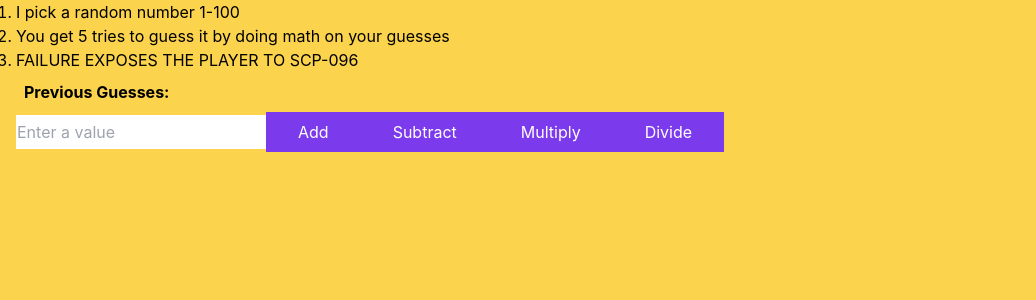
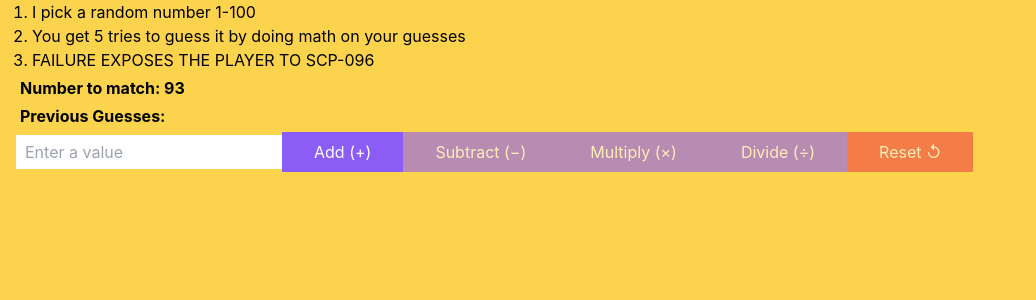
Before and after one commit to thebeyondr/number-guesser-carnival, a React (Create React App) app: page / in a window 1280 px wide. Shown: the top 300 px of the page, without its empty margins (0-1036 px from the left). Built offline with nearby package versions, Linux system fonts and the light colour scheme.

Commit message:
Add random number to guess, add reset game, add UI improvements and elements

```diff
--- a/src/App.js
+++ b/src/App.js
@@ -3,11 +3,14 @@ import { useState } from 'react';
 import { ethers } from 'ethers';
 import Guesser from './artifacts/contracts/Guesser.sol/Guesser.json';
 
-const guesserAddress = '0xe7f1725E7734CE288F8367e1Bb143E90bb3F0512';
+const guesserAddress = '0x9E545E3C0baAB3E08CdfD552C960A1050f373042';
+const numberToGuess = Math.floor(Math.random() * (100 - 1) + 1);
 
 function App() {
-    const [guesses, addGuess] = useState([]);
+    const [guesses, setGuesses] = useState([]);
     const [numBy, setNumByValue] = useState('');
+    const [_firstGuess, setFirstGuess] = useState(false);
+    const [_gameEnded, setGameEnded] = useState(false);
 
     // Request Metamask access
     async function requestAccount() {
@@ -25,8 +28,11 @@ function App() {
         );
         try {
             const data = await contract.getGuess();
-            addGuess((arr) => [...arr, data]);
+            setGuesses((arr) => [...arr, data]);
+            if (_firstGuess === false) setFirstGuess(true);
+            if (guesses.length === 4) setGameEnded(true);
             console.log('data:', data);
+            console.log('guesses', guesses);
         } catch (error) {
             console.error(error);
         }
@@ -43,6 +49,8 @@ function App() {
     // One guess function to rule them all
     async function guessBy(type) {
         if (!numBy) return;
+        if (isNaN(parseInt(numBy))) return;
+        if (numBy < 1 || numBy > 100) return;
         if (typeof window.ethereum === 'undefined') return;
         await requestAccount();
 
@@ -59,6 +67,24 @@ function App() {
         fetchGuess();
     }
 
+    async function resetGuess() {
+        const provider = new ethers.providers.Web3Provider(window.ethereum);
+        const signer = provider.getSigner();
+        const contract = new ethers.Contract(
+            guesserAddress,
+            Guesser.abi,
+            signer
+        );
+
+        const reset = await contract.resetGuess();
+        await reset.wait();
+
+        //reset
+        setGuesses([]);
+        setFirstGuess(false);
+        setGameEnded(false);
+    }
+
     return (
         <div className="App">
             <header className="App-header px-4">
@@ -68,7 +94,7 @@ function App() {
                 >
                     +
                 </button> */}
-                <ol className="list-decimal">
+                <ol className="list-decimal ml-4">
                     <li>I pick a random number 1-100</li>
                     <li>
                         You get 5 tries to guess it by doing math on your
@@ -80,37 +106,55 @@ function App() {
                     </li> */}
                     <li>FAILURE EXPOSES THE PLAYER TO SCP-096</li>
                 </ol>
-                <h3 className="m-2 font-bold">
+                <h3 className="m-1 font-bold">
+                    Number to match: {numberToGuess}
+                </h3>
+                <h3 className="m-1 font-bold">
                     Previous Guesses: {guesses.join(' ')}
                 </h3>
                 <input
-                    className="border border-transparent focus:outline-none focus:ring-2 focus:ring-purple-600 focus:border-transparent py-1"
+                    className="border border-transparent focus:outline-none focus:ring-2 focus:ring-purple-600 focus:border-transparent py-1 px-2"
+                    disabled={_gameEnded}
                     onChange={(e) => setNumByValue(e.target.value)}
                     placeholder="Enter a value"
                 />
                 <button
-                    className="bg-purple-600 hover:bg-purple-700 focus:outline-none focus:ring-2 focus:ring-purple-600 focus:ring-opacity-50 px-8 py-2 text-white"
+                    className="bg-purple-500 hover:bg-purple-600 focus:outline-none focus:ring-2 focus:ring-purple-600 focus:ring-opacity-50 px-8 py-2 text-white disabled:opacity-60"
+                    disabled={_gameEnded}
                     onClick={() => guessBy('add')}
                 >
-                    Add
+                    Add (+)
+                </button>
+
+                <button
+                    className="bg-purple-500 hover:bg-purple-600 focus:outline-none focus:ring-2 focus:ring-purple-600 focus:ring-opacity-50 px-8 py-2 text-white disabled:opacity-60"
+                    disabled={!_firstGuess || _gameEnded}
+                    onClick={() => guessBy('subtract')}
+                >
+                    Subtract (−)
+                </button>
+
+                <button
+                    className="bg-purple-500 hover:bg-purple-600 focus:outline-none focus:ring-2 focus:ring-purple-500 focus:ring-opacity-50 px-8 py-2 text-white disabled:opacity-60"
+                    disabled={!_firstGuess || _gameEnded}
+                    onClick={() => guessBy('multiply')}
+                >
+                    Multiply (×)
+                </button>
+
+                <button
+                    className="bg-purple-500 hover:bg-purple-600 focus:outline-none focus:ring-2 focus:ring-purple-600 focus:ring-opacity-50 px-8 py-2 text-white disabled:opacity-60"
+                    disabled={!_firstGuess || _gameEnded}
+                    onClick={() => guessBy('divide')}
+                >
+                    Divide (÷)
                 </button>
                 <button
-                    className="bg-purple-600 hover:bg-purple-700 focus:outline-none focus:ring-2 focus:ring-purple-600 focus:ring-opacity-50 px-8 py-2 text-white"
-                    onClick={() => guessBy('subtract')}
+                    className="bg-red-500 hover:bg-red-600 focus:outline-none focus:ring-2 focus:ring-red-600 focus:ring-opacity-50 px-8 py-2 text-white disabled:opacity-60"
+                    disabled={!_gameEnded}
+                    onClick={() => resetGuess()}
                 >
-                    Subtract
-                </button>
-                <button
-                    className="bg-purple-600 hover:bg-purple-700 focus:outline-none focus:ring-2 focus:ring-purple-600 focus:ring-opacity-50 px-8 py-2 text-white"
-                    onClick={() => guessBy('multiply')}
-                >
-                    Multiply
-                </button>
-                <button
-                    className="bg-purple-600 hover:bg-purple-700 focus:outline-none focus:ring-2 focus:ring-purple-600 focus:ring-opacity-50 px-8 py-2 text-white"
-                    onClick={() => guessBy('divide')}
-                >
-                    Divide
+                    Reset ↺
                 </button>
             </header>
         </div>
--- a/tailwind.config.js
+++ b/tailwind.config.js
@@ -5,7 +5,7 @@ module.exports = {
         extend: {},
     },
     variants: {
-        extend: {},
+        extend: { opacity: ['disabled'] },
     },
     plugins: [],
 };
```
Also changed, not shown: 1 other file (tests, documents, lock files or other folders).
